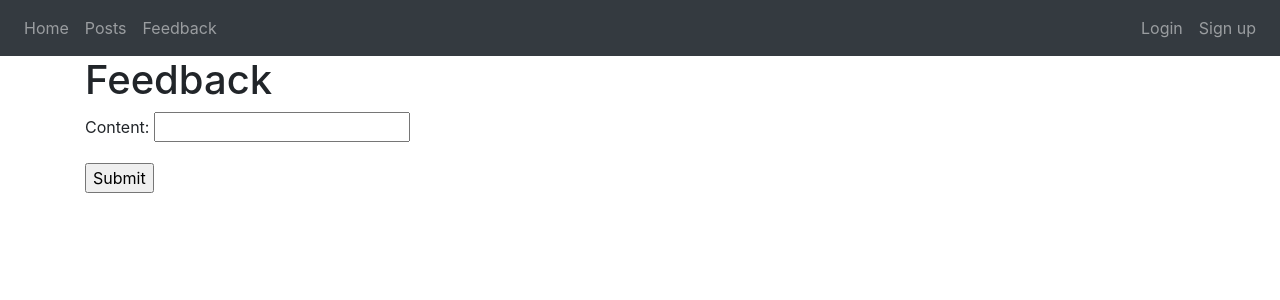
After one commit to TheDomesticUser/blog, a Django app: page /feedback/ in a window 1280 px wide. The commit adds this page. Shown: the top 300 px of the page. Run offline with Django 3.2, Linux system fonts and the light colour scheme; some libraries are stand-ins or nearby versions.

Commit message:
Added feedback model and form. Also changed some var names

```diff
--- a/basic_app/models.py
+++ b/basic_app/models.py
@@ -35,6 +35,13 @@ class Comment(models.Model):
     def __str__(self):
         return self.commenter.username + ': ' + str(self.date_commented)
 
+class Feedback(models.Model):
+    content = models.CharField(max_length=1024)
+    datetime_sent = models.DateTimeField(auto_now=True)
+
+    def __str__(self):
+        return str(self.datetime_sent)
+
 # Admins
 # class AdminPost(models.Model):
 #     post = models.OneToOneField(Post, on_delete=models.CASCADE)
--- a/basic_app/templates/basic_app/base.html
+++ b/basic_app/templates/basic_app/base.html
@@ -24,7 +24,7 @@
           <a class="nav-link" href="{% url 'basic_app:posts' %}">Posts</a>
         </li>
         <li class="nav-item">
-          <a class="nav-link" href="#">Feedback</a>
+          <a class="nav-link" href="{% url 'basic_app:feedback' %}">Feedback</a>
         </li>
       </ul>
 
--- /dev/null
+++ b/basic_app/templates/basic_app/feedback.html
@@ -0,0 +1,19 @@
+{% extends 'basic_app/base.html' %}
+
+{% block title %}Feedback{% endblock %}
+
+{% block body %}
+  {% if valid_feedback %}
+    <div class="alert alert-success" role="alert">
+      Thank you for your feedback!
+    </div>
+  {% endif %}
+
+  <h1>Feedback</h1>
+  <form method="post">
+    {% csrf_token %}
+    {{ form.as_p }}
+
+    <input type="submit" value="Submit">
+  </form>
+{% endblock %}
--- a/basic_app/urls.py
+++ b/basic_app/urls.py
@@ -6,9 +6,10 @@ app_name = 'basic_app'
 
 urlpatterns = [
     path('', views.IndexView.as_view(), name='index'),
-    path('signup/', views.SignUpFormView.as_view(), name='signup'),
+    path('signup/', views.SignUpCreateView.as_view(), name='signup'),
     path('login/', views.UserLoginView.as_view(), name='login'),
     path('logout/', views.LogoutView.as_view(), name='logout'),
     path('posts/', views.PostsListView.as_view(), name='posts'),
     path('post/', views.PostCreateView.as_view(), name='create_post'),
+    path('feedback/', views.FeedbackCreateView.as_view(), name='feedback'),
 ]
--- a/basic_app/views.py
+++ b/basic_app/views.py
@@ -33,7 +33,7 @@ class PostsDetailView(DetailView):
 
     template_name = 'basic_app/posts.html'
 
-class SignUpFormView(CreateView):
+class SignUpCreateView(CreateView):
     template_name = 'basic_app/signup.html'
     form_class = forms.SignUpForm
 
@@ -79,3 +79,15 @@ class PostCreateView(LoginRequiredMixin, CreateView):
         post.save()
 
         return redirect('../posts')
+
+class FeedbackCreateView(CreateView):
+    template_name = 'basic_app/feedback.html'
+    model = models.Feedback
+
+    fields = ['content']
+
+    def form_valid(self, form):
+        return render(self.request, self.template_name, context={
+            'form': form,
+            'valid_feedback': True
+        })
```
Also changed, not shown: basic_app/admin.py (+5 -4 lines), 1 other file.
